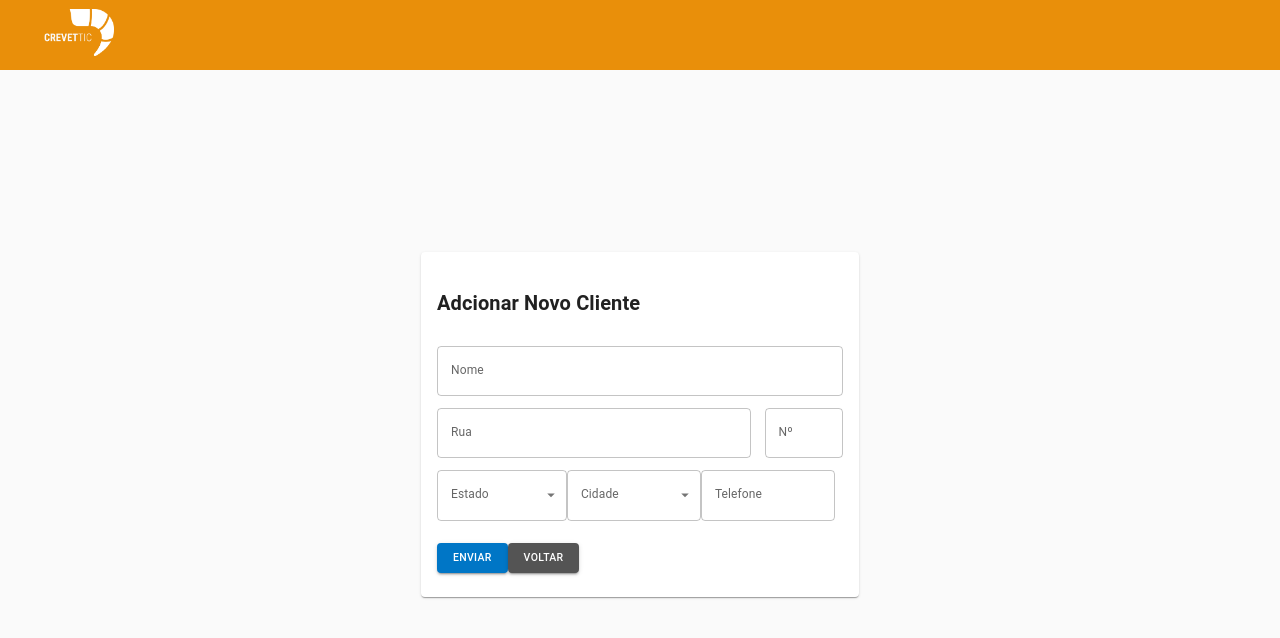
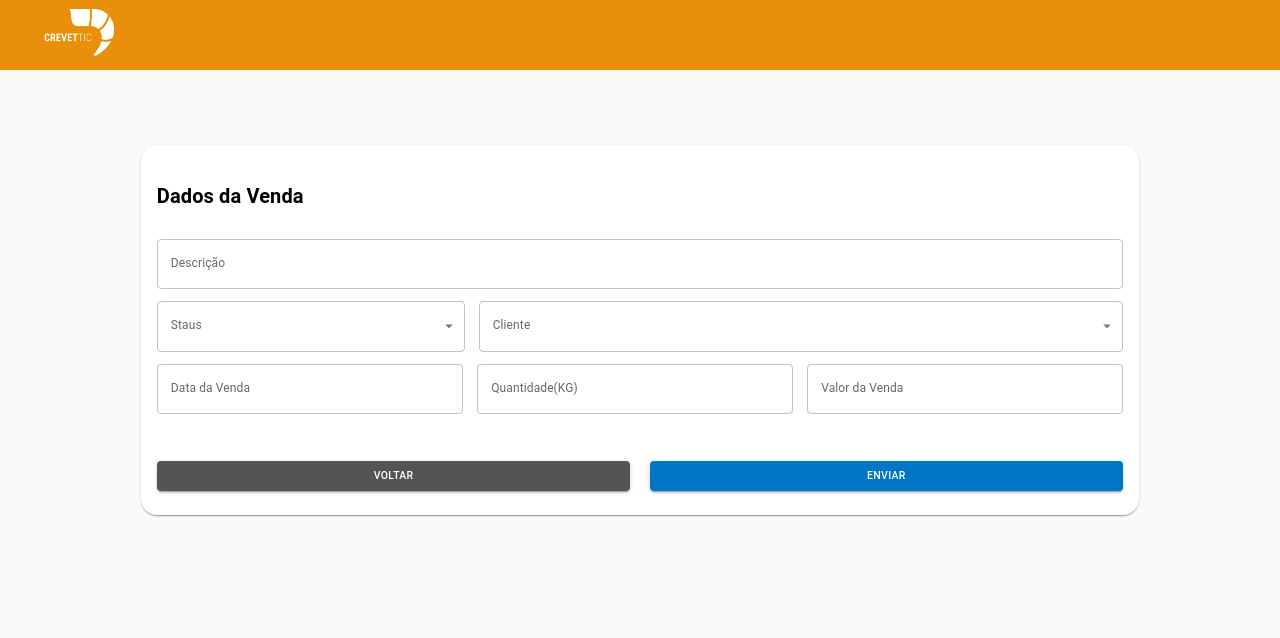
Before and after one commit to JosediO/Crevettic-, a React (Create React App) app: page / in a window 1280 px wide. Shown: the top 638 px of the page. Built offline with nearby package versions, Linux system fonts and the light colour scheme; data requests are answered from the project's data file.

Commit message:
http respo on Status OK

```diff
--- a/src/db.json
+++ b/db.json
@@ -16,11 +16,13 @@
   "status": [
     {
       "id": 1,
-      "status": "Concluido"
+      "name": "Concluido",
+      "value": "1"
     },
     {
       "id": 2,
-      "status": "inconcluido"
+      "name": "Inconcluido",
+      "value": "2"
     }
   ],
   "client": [
--- a/package.json
+++ b/package.json
@@ -14,6 +14,7 @@
     "@testing-library/jest-dom": "^5.16.5",
     "@testing-library/react": "^13.4.0",
     "@testing-library/user-event": "^13.5.0",
+    "axios": "^1.3.4",
     "dayjs": "^1.11.7",
     "formik": "^2.2.9",
     "formik-material-ui": "^4.0.0-alpha.2",
@@ -28,6 +29,7 @@
     "start": "react-scripts start",
     "build": "react-scripts build",
     "test": "react-scripts test",
+    "server": "json-server --watch db.json --port 4000",
     "eject": "react-scripts eject"
   },
   "eslintConfig": {
--- a/src/App.js
+++ b/src/App.js
@@ -1,6 +1,6 @@
 import * as React from "react";
 import Header from "./Components/Layout/Header/Header";
-// import Formulario from "./Components/Formulario/Formulario";
+import Formulario from "./Components/Formulario/Formulario";
 import "./App.css";
 import NovoFornecedor from "./Components/Formulario/NovoFornecedor";
 
@@ -8,8 +8,8 @@ function App() {
   return (
     <div>
       <Header />
-      {/* <Formulario /> */}
-      <NovoFornecedor />
+      <Formulario />
+      {/* <NovoFornecedor /> */}
     </div>
   );
 }
--- a/src/Components/Formulario/Formulario.js
+++ b/src/Components/Formulario/Formulario.js
@@ -1,5 +1,6 @@
-import React from "react";
+import React, { useEffect, useState } from "react";
 import { Formik, Form, Field } from "formik";
+import axios from "axios";
 import {
   TextField,
   Button,
@@ -12,6 +13,19 @@ import {
 import "./Formulario.css";
 
 const Formulario = () => {
+  const [status, setStatus] = useState([]);
+
+  useEffect(() => {
+    axios
+      .get("http://localhost:4000/status")
+      .then((resp) => {
+        setStatus(resp.data);
+      })
+      .catch((err) => {
+        console.log(err);
+      });
+  }, []);
+
   return (
     <Box className="containerCard">
       <Card sx={{ borderRadius: 4, width: "78%", margin: "auto", mt: "75px" }}>
@@ -86,9 +100,15 @@ const Formulario = () => {
                         error={touched.status && Boolean(errors.status)}
                         helperText={touched.status && errors.status}
                       >
-                        <MenuItem value={10}>Concluido</MenuItem>
+                        {/* <MenuItem value={10}>Concluido</MenuItem>
                         <MenuItem value={20}>Incompleto</MenuItem>
-                        <TextField></TextField>
+                        <TextField></TextField> */}
+
+                        {status.map((status) => (
+                          <MenuItem key={status.id} value={status.id}>
+                            {status.name}
+                          </MenuItem>
+                        ))}
                       </TextField>
                     )}
                   </Field>
```
Also changed, not shown: 1 other file (tests, documents, lock files or other folders).
